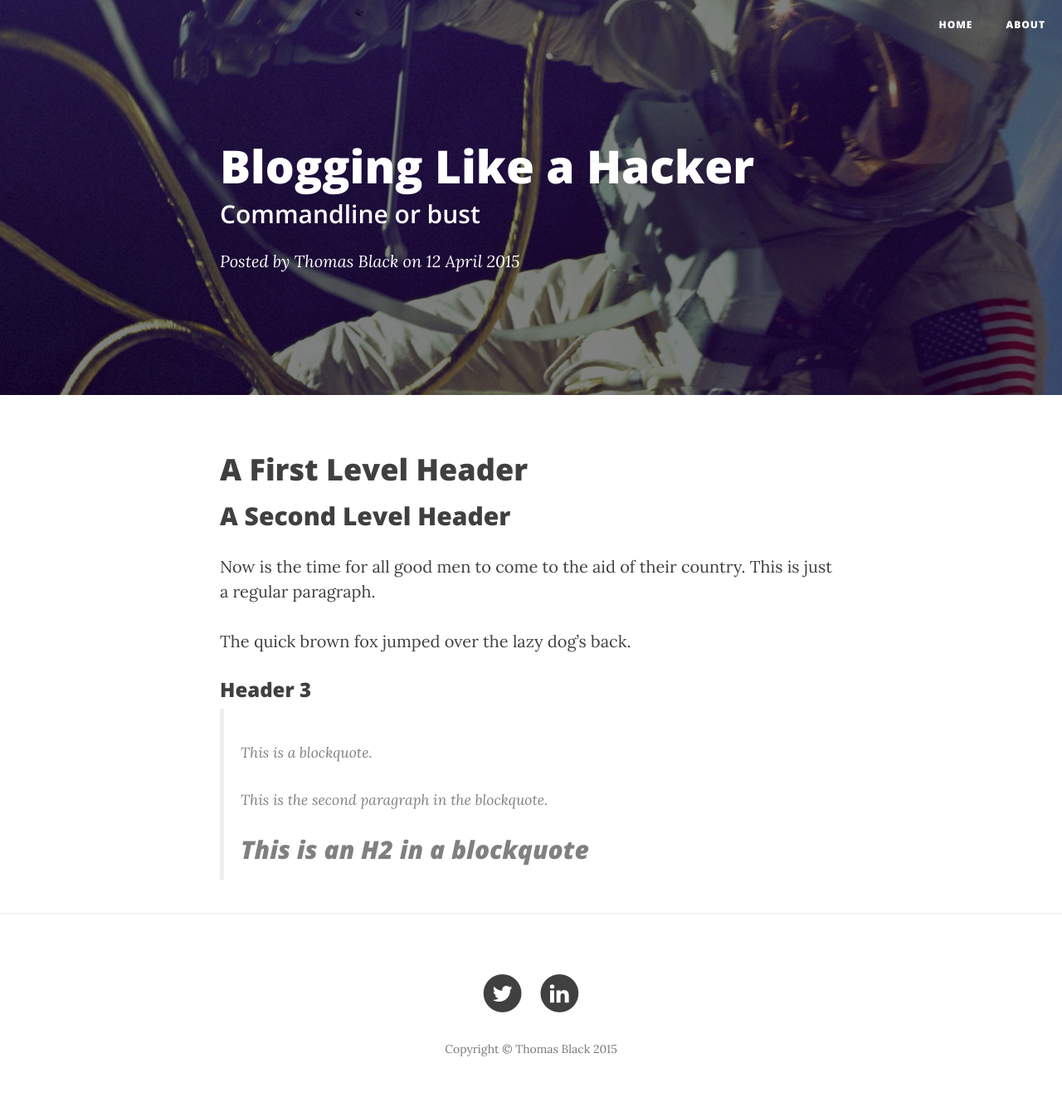
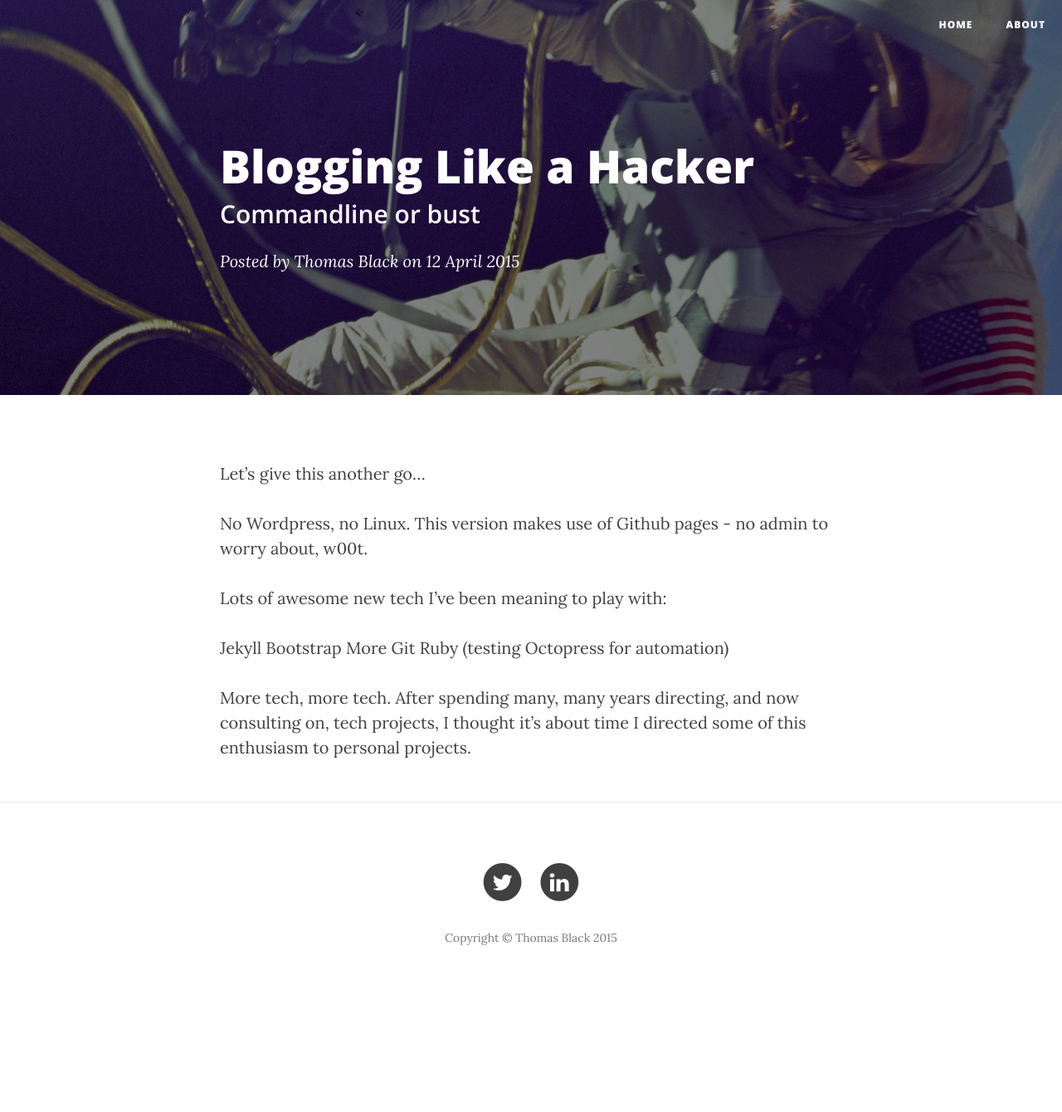
Before and after one commit to tsblack/tsblack.github.io, a Jekyll site: the page built from _posts/2015-04-12-blogging-like-a-hacker.md, in a window 1280 px wide. Shown: the whole page at 83% size. Built offline with Jekyll 4.4.1, drawn with Linux system fonts in a browser that asks for light colours; nearby versions of some CDN libraries; after the commit the page ends 1206 px from its top, so only the background shows below that.

Commit message:
First post

```diff
--- a/_posts/2015-04-12-blogging-like-a-hacker.md
+++ b/_posts/2015-04-12-blogging-like-a-hacker.md
@@ -7,23 +7,16 @@ published: true
 category: technology
 ---
 
-A First Level Header
-====================
+Let's give this another go...
 
-A Second Level Header
----------------------
+No Wordpress, no Linux. This version makes use of Github pages - no admin to worry about, w00t.
 
-Now is the time for all good men to come to
-the aid of their country. This is just a
-regular paragraph.
+Lots of awesome new tech I've been meaning to play with:
 
-The quick brown fox jumped over the lazy
-dog's back.
+Jekyll
+Bootstrap
+More Git
+Ruby (testing Octopress for automation)
 
-### Header 3
-
-> This is a blockquote.
->
-> This is the second paragraph in the blockquote.
->
-> ## This is an H2 in a blockquote
+More tech, more tech. After spending many, many years directing, and now consulting on, tech projects,
+I thought it's about time I directed some of this enthusiasm to personal projects.
```
